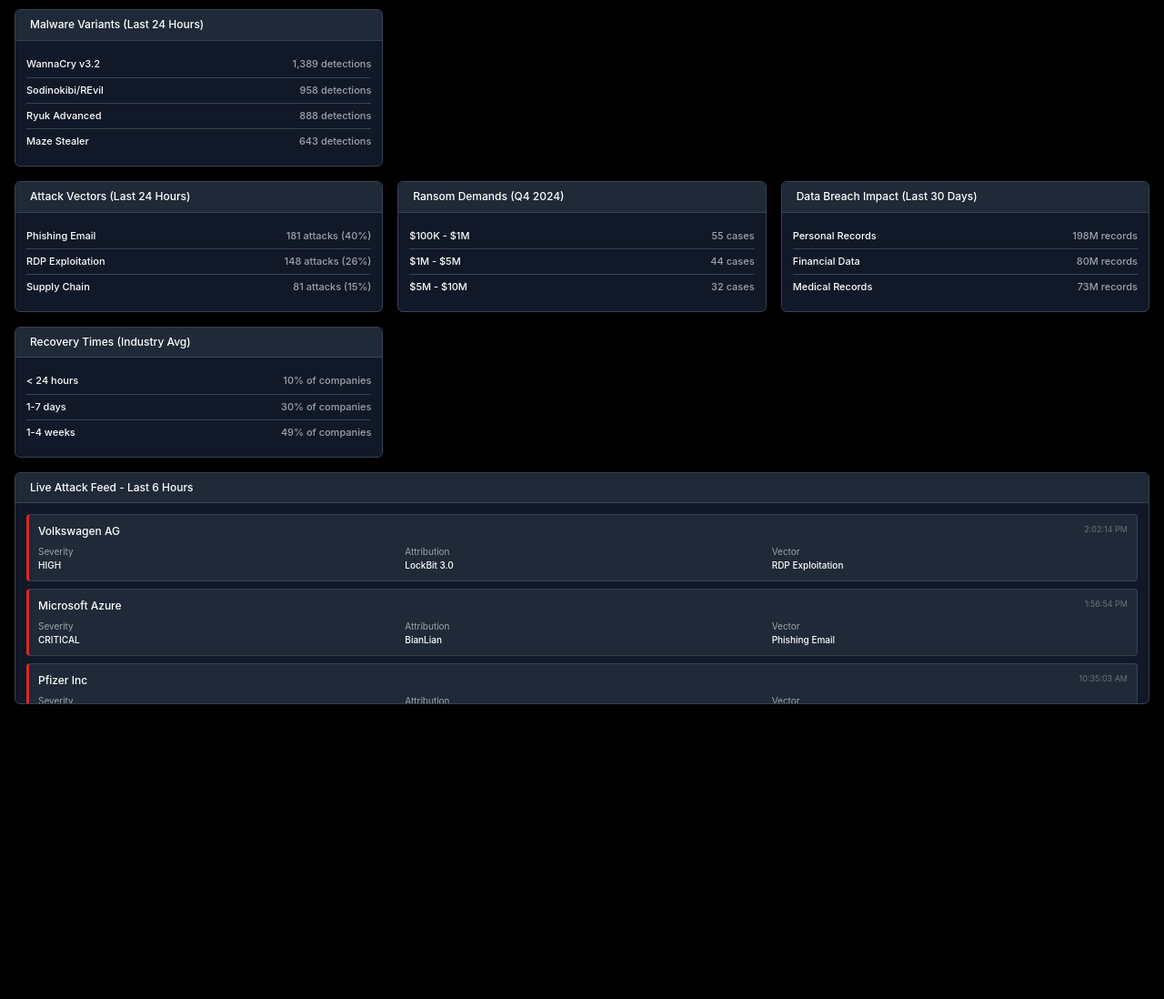
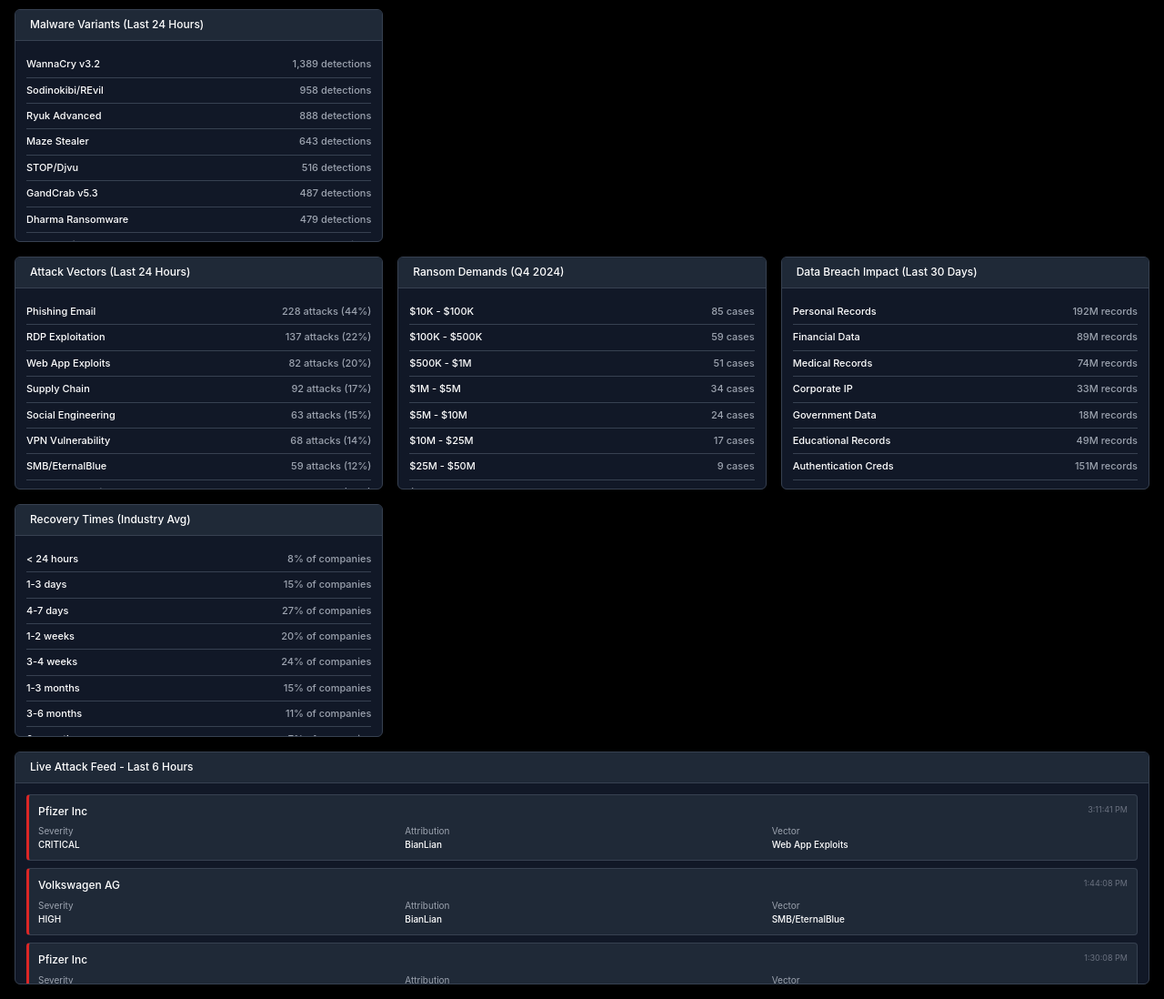
Before and after one commit to hoarhouse/ransomewaretracker, a plain HTML site: page index.html in a window 1280 px wide. Shown: the part 926-2024 px from the top of the page at 91% size. Before the commit the page ends 1716 px from the top, so only its background shows below. Drawn offline with nearby package versions, Linux system fonts and the light colour scheme.

Commit message:
Add files via upload

```diff
--- a/index.html
+++ b/index.html
@@ -730,31 +730,64 @@
                 { name: 'WannaCry v3.2', detections: Math.floor(Math.random() * 500 + 1200) },
                 { name: 'Ryuk Advanced', detections: Math.floor(Math.random() * 300 + 800) },
                 { name: 'Maze Stealer', detections: Math.floor(Math.random() * 200 + 600) },
-                { name: 'Sodinokibi/REvil', detections: Math.floor(Math.random() * 400 + 900) }
+                { name: 'Sodinokibi/REvil', detections: Math.floor(Math.random() * 400 + 900) },
+                { name: 'GandCrab v5.3', detections: Math.floor(Math.random() * 150 + 400) },
+                { name: 'BadRabbit 2.0', detections: Math.floor(Math.random() * 80 + 250) },
+                { name: 'Petya Variant', detections: Math.floor(Math.random() * 120 + 300) },
+                { name: 'Dharma Ransomware', detections: Math.floor(Math.random() * 180 + 350) },
+                { name: 'Phobos', detections: Math.floor(Math.random() * 90 + 200) },
+                { name: 'STOP/Djvu', detections: Math.floor(Math.random() * 250 + 500) },
+                { name: 'Cuba Ransomware', detections: Math.floor(Math.random() * 70 + 180) },
+                { name: 'Avaddon', detections: Math.floor(Math.random() * 110 + 220) }
             ];
 
             const attackVectors = [
                 { name: 'Phishing Email', percentage: Math.floor(Math.random() * 10 + 35), count: Math.floor(Math.random() * 50 + 180) },
                 { name: 'RDP Exploitation', percentage: Math.floor(Math.random() * 8 + 22), count: Math.floor(Math.random() * 40 + 120) },
-                { name: 'Supply Chain', percentage: Math.floor(Math.random() * 5 + 15), count: Math.floor(Math.random() * 25 + 80) }
+                { name: 'Supply Chain', percentage: Math.floor(Math.random() * 5 + 15), count: Math.floor(Math.random() * 25 + 80) },
+                { name: 'Zero-day Exploit', percentage: Math.floor(Math.random() * 3 + 8), count: Math.floor(Math.random() * 15 + 45) },
+                { name: 'Insider Threat', percentage: Math.floor(Math.random() * 2 + 5), count: Math.floor(Math.random() * 10 + 30) },
+                { name: 'VPN Vulnerability', percentage: Math.floor(Math.random() * 6 + 12), count: Math.floor(Math.random() * 20 + 65) },
+                { name: 'SMB/EternalBlue', percentage: Math.floor(Math.random() * 4 + 9), count: Math.floor(Math.random() * 18 + 50) },
+                { name: 'Web App Exploits', percentage: Math.floor(Math.random() * 7 + 14), count: Math.floor(Math.random() * 30 + 75) },
+                { name: 'USB/Removable Media', percentage: Math.floor(Math.random() * 2 + 3), count: Math.floor(Math.random() * 8 + 20) },
+                { name: 'Social Engineering', percentage: Math.floor(Math.random() * 5 + 11), count: Math.floor(Math.random() * 22 + 55) }
             ];
 
             const ransomDemands = [
-                { range: '$100K - $1M', count: Math.floor(Math.random() * 30 + 45) },
+                { range: '$10K - $100K', count: Math.floor(Math.random() * 40 + 65) },
+                { range: '$100K - $500K', count: Math.floor(Math.random() * 35 + 55) },
+                { range: '$500K - $1M', count: Math.floor(Math.random() * 30 + 45) },
                 { range: '$1M - $5M', count: Math.floor(Math.random() * 20 + 25) },
-                { range: '$5M - $10M', count: Math.floor(Math.random() * 15 + 18) }
+                { range: '$5M - $10M', count: Math.floor(Math.random() * 15 + 18) },
+                { range: '$10M - $25M', count: Math.floor(Math.random() * 10 + 12) },
+                { range: '$25M - $50M', count: Math.floor(Math.random() * 5 + 7) },
+                { range: '$50M+', count: Math.floor(Math.random() * 3 + 4) }
             ];
 
             const breachImpact = [
                 { type: 'Personal Records', count: Math.floor(Math.random() * 50 + 150) + 'M' },
                 { type: 'Financial Data', count: Math.floor(Math.random() * 20 + 80) + 'M' },
-                { type: 'Medical Records', count: Math.floor(Math.random() * 30 + 60) + 'M' }
+                { type: 'Medical Records', count: Math.floor(Math.random() * 30 + 60) + 'M' },
+                { type: 'Corporate IP', count: Math.floor(Math.random() * 10 + 25) + 'M' },
+                { type: 'Government Data', count: Math.floor(Math.random() * 5 + 15) + 'M' },
+                { type: 'Educational Records', count: Math.floor(Math.random() * 15 + 35) + 'M' },
+                { type: 'Authentication Creds', count: Math.floor(Math.random() * 40 + 120) + 'M' },
+                { type: 'Payment Card Data', count: Math.floor(Math.random() * 12 + 28) + 'M' },
+                { type: 'Email Archives', count: Math.floor(Math.random() * 25 + 70) + 'M' },
+                { type: 'Source Code', count: Math.floor(Math.random() * 8 + 18) + 'M' }
             ];
 
             const recoveryTimes = [
                 { timeframe: '< 24 hours', percentage: Math.floor(Math.random() * 5 + 8) },
-                { timeframe: '1-7 days', percentage: Math.floor(Math.random() * 10 + 25) },
-                { timeframe: '1-4 weeks', percentage: Math.floor(Math.random() * 15 + 35) }
+                { timeframe: '1-3 days', percentage: Math.floor(Math.random() * 8 + 15) },
+                { timeframe: '4-7 days', percentage: Math.floor(Math.random() * 10 + 20) },
+                { timeframe: '1-2 weeks', percentage: Math.floor(Math.random() * 12 + 18) },
+                { timeframe: '3-4 weeks', percentage: Math.floor(Math.random() * 10 + 15) },
+                { timeframe: '1-3 months', percentage: Math.floor(Math.random() * 8 + 12) },
+                { timeframe: '3-6 months', percentage: Math.floor(Math.random() * 6 + 8) },
+                { timeframe: '6+ months', percentage: Math.floor(Math.random() * 3 + 5) },
+                { timeframe: 'Never recovered', percentage: Math.floor(Math.random() * 2 + 3) }
             ];
 
             const companies = ['Microsoft Azure', 'Vodafone Group', 'Volkswagen AG', 'JPMorgan Chase', 'Pfizer Inc'];
```
